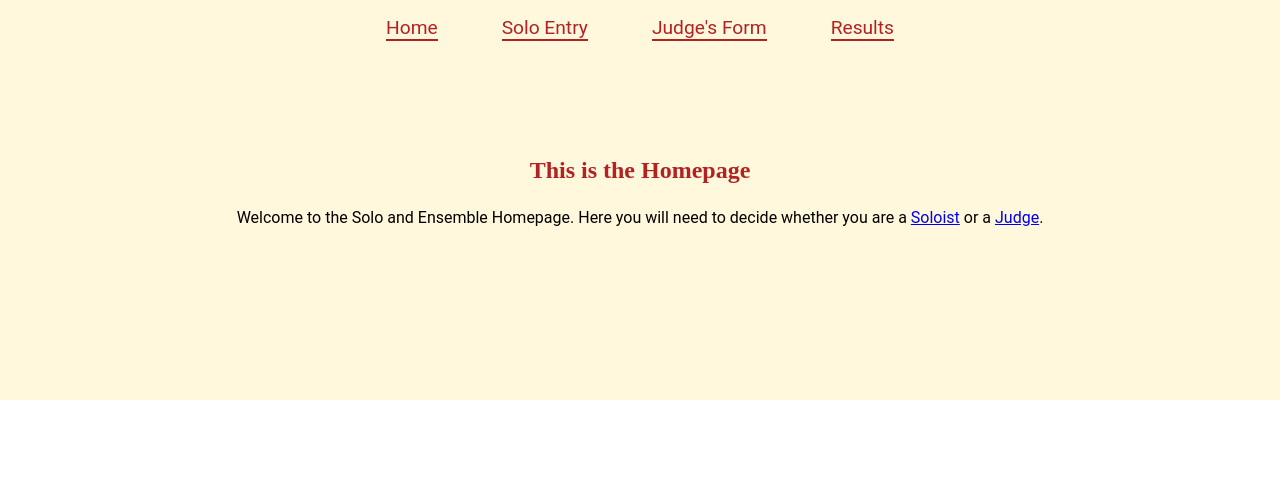
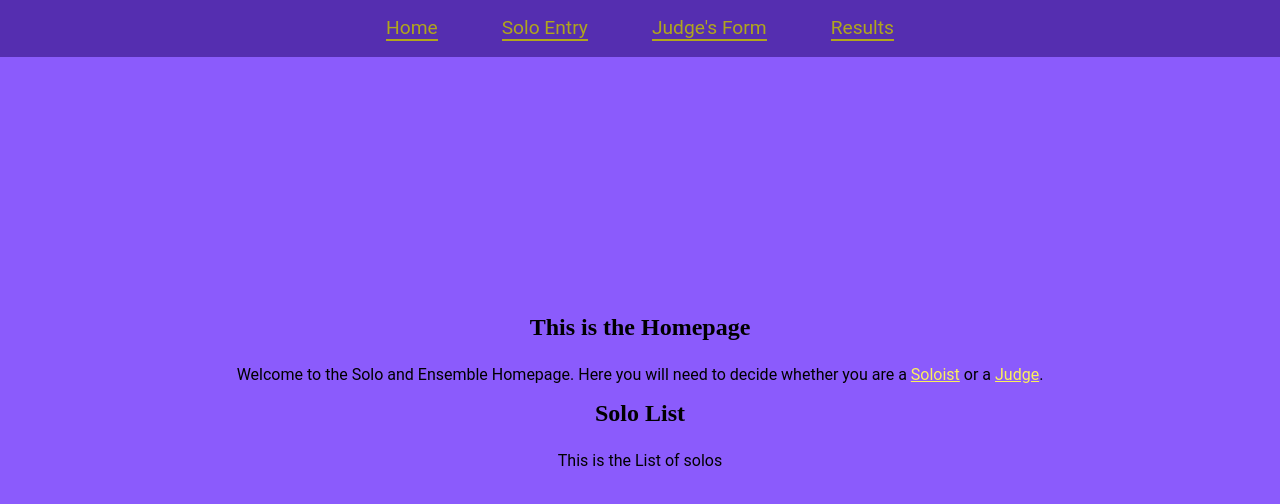
Before and after one commit to joshdjennings/solo-form-app, a React (Create React App) app: page / in a window 1280 px wide. Shown: the top 504 px of the page. Built offline with nearby package versions, Linux system fonts and the light colour scheme.

Commit message:
fixed some styling and where things should be displayed

```diff
--- a/src/components/App.css
+++ b/src/components/App.css
@@ -1,38 +1,3 @@
 .App {
-  text-align: center;
+	text-align: center;
 }
-
-.App-logo {
-  height: 40vmin;
-  pointer-events: none;
-}
-
-@media (prefers-reduced-motion: no-preference) {
-  .App-logo {
-    animation: App-logo-spin infinite 20s linear;
-  }
-}
-
-.App-header {
-  background-color: #282c34;
-  min-height: 100vh;
-  display: flex;
-  flex-direction: column;
-  align-items: center;
-  justify-content: center;
-  font-size: calc(10px + 2vmin);
-  color: white;
-}
-
-.App-link {
-  color: #61dafb;
-}
-
-@keyframes App-logo-spin {
-  from {
-    transform: rotate(0deg);
-  }
-  to {
-    transform: rotate(360deg);
-  }
-}
--- a/src/components/Home.js
+++ b/src/components/Home.js
@@ -1,14 +1,25 @@
 import React from 'react';
+import SoloList from './SoloList';
 
 function Home() {
 	return (
 		<section id="home">
-			<h1 style={{ color: 'firebrick' }}>This is the Homepage</h1>
+			<h1>This is the Homepage</h1>
 			<p>
 				Welcome to the Solo and Ensemble Homepage. Here you will need to decide
-				whether you are a <a href="http://localhost:3000/entryform">Soloist</a>{' '}
-				or a <a href="http://localhost:3000/judgeform">Judge</a>.
+				whether you are a{' '}
+				<a style={{ color: '#FCF15B' }} href="http://localhost:3000/entryform">
+					Soloist
+				</a>{' '}
+				or a{' '}
+				<a style={{ color: '#FCF15B' }} href="http://localhost:3000/judgeform">
+					Judge
+				</a>
+				.
 			</p>
+			<div>
+				<SoloList />
+			</div>
 		</section>
 	);
 }
--- a/src/components/Results.js
+++ b/src/components/Results.js
@@ -54,15 +54,11 @@ function Results() {
 	return (
 		<section id="results">
 			<h1>Results</h1>
-			<br />
 			<p>Here are the Results</p>
 
 			<div>
 				{/* <SoloEntryForm addNewSolo={addNewSolo} /> */}
-				<br />
 				<Search search={search} handleSearch={handleSearch} />
-				<br />
-				<SoloList solos={displayedSolos()} />
 			</div>
 		</section>
 	);
--- a/src/index.css
+++ b/src/index.css
@@ -28,7 +28,7 @@ nav {
 	top: 0;
 	left: 0;
 	right: 0;
-	background-color: cornsilk;
+	background-color: #552eb0;
 }
 
 nav a {
@@ -36,26 +36,36 @@ nav a {
 	margin: 1rem 2rem;
 	text-decoration: none;
 	font-size: 1.2em;
-	color: firebrick;
-	border-bottom: 2px solid firebrick;
+	color: #b0a61c;
+	border-bottom: 2px solid #b0a61c;
 	transition: 0.1s;
 }
 
 nav a:hover,
 nav a:active {
-	color: tomato;
-	border-bottom: 2px solid tomato;
-}
-
-#home {
-	height: 50vh;
-	min-height: 400px;
-	background-color: cornsilk;
+	color: #fcf15b;
+	border-bottom: 2px solid #fcf15b;
 }
 
 #home,
-#about,
-#projects {
+#soloEntryForm,
+#judgeForm,
+#results {
+	height: 100vh;
+	min-height: 400px;
+	background-color: #8b5bfc;
+}
+
+#soloEntryForm {
+	height: 100vh;
+	min-height: 400px;
+	background-color: #8b5bfc;
+}
+
+#home,
+#soloEntryForm,
+#judgeForm,
+#results {
 	display: flex;
 	align-items: center;
 	justify-content: center;
@@ -63,48 +73,3 @@ nav a:active {
 	text-align: center;
 	padding: 1rem;
 }
-
-#about img {
-	max-height: 50%;
-}
-
-#about a {
-	display: block;
-}
-
-#projects {
-	background-color: cornsilk;
-	min-height: 400px;
-}
-
-#project-list {
-	display: flex;
-	justify-content: center;
-	flex-direction: column;
-	width: 100%;
-	max-width: 800px;
-}
-
-.project-item {
-	background-color: white;
-	padding: 2rem;
-	margin: 1rem;
-}
-
-.technologies span {
-	background-color: lightblue;
-	margin: 0.25rem;
-	padding: 0.5rem;
-	border-radius: 4px;
-	display: inline-block;
-}
-
-@media (min-width: 700px) {
-	#project-list {
-		flex-direction: row;
-	}
-
-	.project-item {
-		width: 50%;
-	}
-}
```
